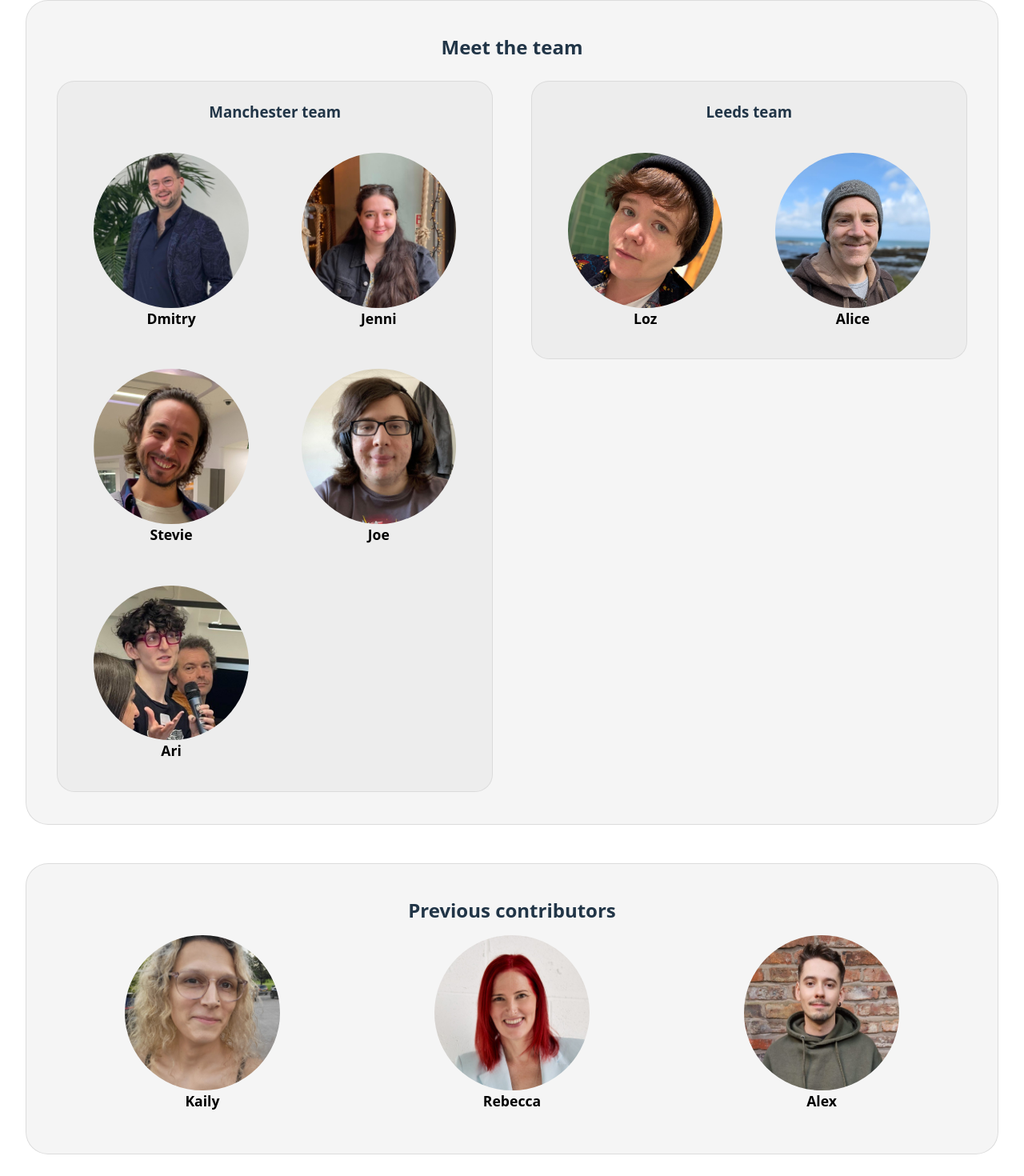
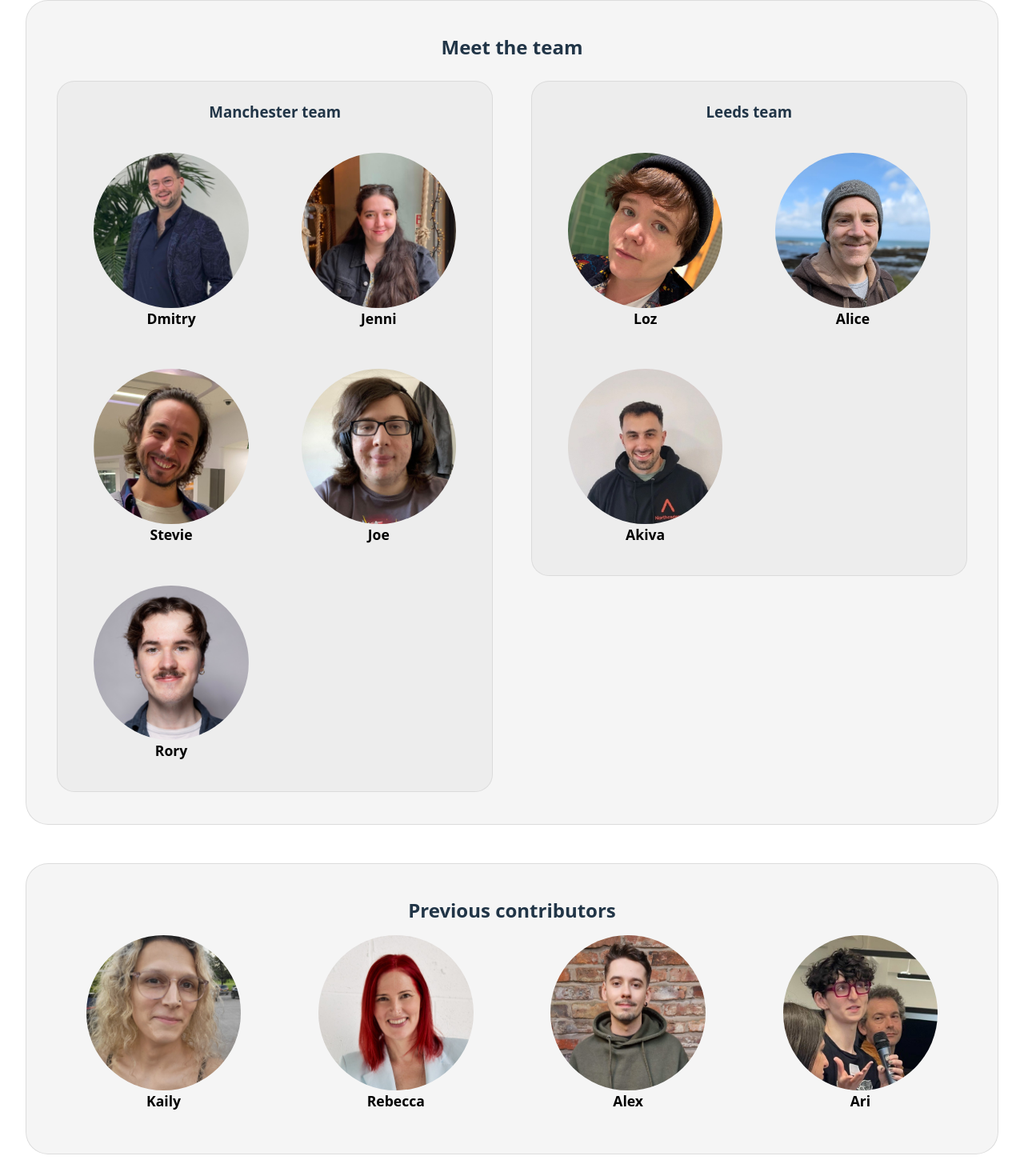
Before and after one commit to Queer-In-Tech/queer-in-tech-website, a React (Vite) app: page / in a window 1280 px wide. Shown: the part 448-1918 px from the top of the page at 80% size. Built offline with nearby package versions, Linux system fonts and the light colour scheme.

Commit message:
Update team structure

```diff
--- a/src/constants/links.ts
+++ b/src/constants/links.ts
@@ -33,8 +33,10 @@ export const TEAM_LINKS = {
   jenni: "https://www.linkedin.com/in/fosterjenni/",
   stevie: "https://www.linkedin.com/in/stevie-woods-a7806456/",
   joe: "https://www.linkedin.com/in/twofirstnames/",
+  rory: "https://www.linkedin.com/in/rory-maclellan/",
   ari: "https://www.linkedin.com/in/ari-abendstern/",
   loz: "https://www.linkedin.com/in/loz-atkinson/",
+  akiva: "https://www.linkedin.com/in/akivakaufman/",
   kaily: "https://www.linkedin.com/in/kailyisme/",
   rebecca: "https://www.linkedin.com/in/therebeccafox/",
   alex: "https://www.linkedin.com/in/alejandro-norniella-roza-513077138/",
--- a/src/pages/Home.tsx
+++ b/src/pages/Home.tsx
@@ -17,23 +17,27 @@ const Home: React.FC = () => {
     return () => mediaQuery.removeEventListener('change', handleChange);
   }, []);
 
+  // Array order controls card placement (left-to-right, top-to-bottom).
+  // Add new people to the end of each array.
   const manchesterTeam: Person[] = [
     { name: "Dmitry", image: "/dmitry.jpeg", linkedin: TEAM_LINKS.dmitry },
     { name: "Jenni", image: "/jenni.jpeg", linkedin: TEAM_LINKS.jenni },
     { name: "Stevie", image: "/stevie.jpeg", linkedin: TEAM_LINKS.stevie },
     { name: "Joe", image: "/joe.jpeg", linkedin: TEAM_LINKS.joe },
-    { name: "Ari", image: "/ari.jpeg", linkedin: TEAM_LINKS.ari },
+    { name: "Rory", image: "/rory.jpeg", linkedin: TEAM_LINKS.rory },
   ];
 
   const leedsTeam: Person[] = [
     { name: "Loz", image: "/loz.jpeg", linkedin: TEAM_LINKS.loz },
     { name: "Alice", image: "/alice.jpeg"},
+    { name: "Akiva", image: "/akiva.jpeg", linkedin: TEAM_LINKS.akiva },
   ];
 
   const previousContributors: Person[] = [
     { name: "Kaily", image: "/kaily.jpeg", linkedin: TEAM_LINKS.kaily },
     { name: "Rebecca", image: "/rebecca.jpeg", linkedin: TEAM_LINKS.rebecca },
     { name: "Alex", image: "/alex.jpeg", linkedin: TEAM_LINKS.alex },
+    { name: "Ari", image: "/ari.jpeg", linkedin: TEAM_LINKS.ari },
   ];
 
   return (
@@ -69,9 +73,9 @@ const Home: React.FC = () => {
                     <div className="team-column">
                         <h3>Leeds team</h3>
                         <div className="person-grid">
-                            {leedsTeam.map((person, index) => (
+                            {leedsTeam.map((person) => (
                                 <PersonCard
-                                    key={`leeds-${index}`}
+                                    key={person.name}
                                     isDarkMode={isDarkMode}
                                     {...person}
                                 />
@@ -83,9 +87,9 @@ const Home: React.FC = () => {
             <section className="contributors-section">
                 <h2>Previous contributors</h2>
                 <div className="person-grid">
-                    {previousContributors.map((person, index) => (
+                    {previousContributors.map((person) => (
                         <PersonCard
-                            key={`previous-${index}`}
+                            key={person.name}
                             isDarkMode={isDarkMode}
                             {...person}
                         />
```
Also changed, not shown: public/akiva.jpeg (added), public/rory.jpeg (added).
